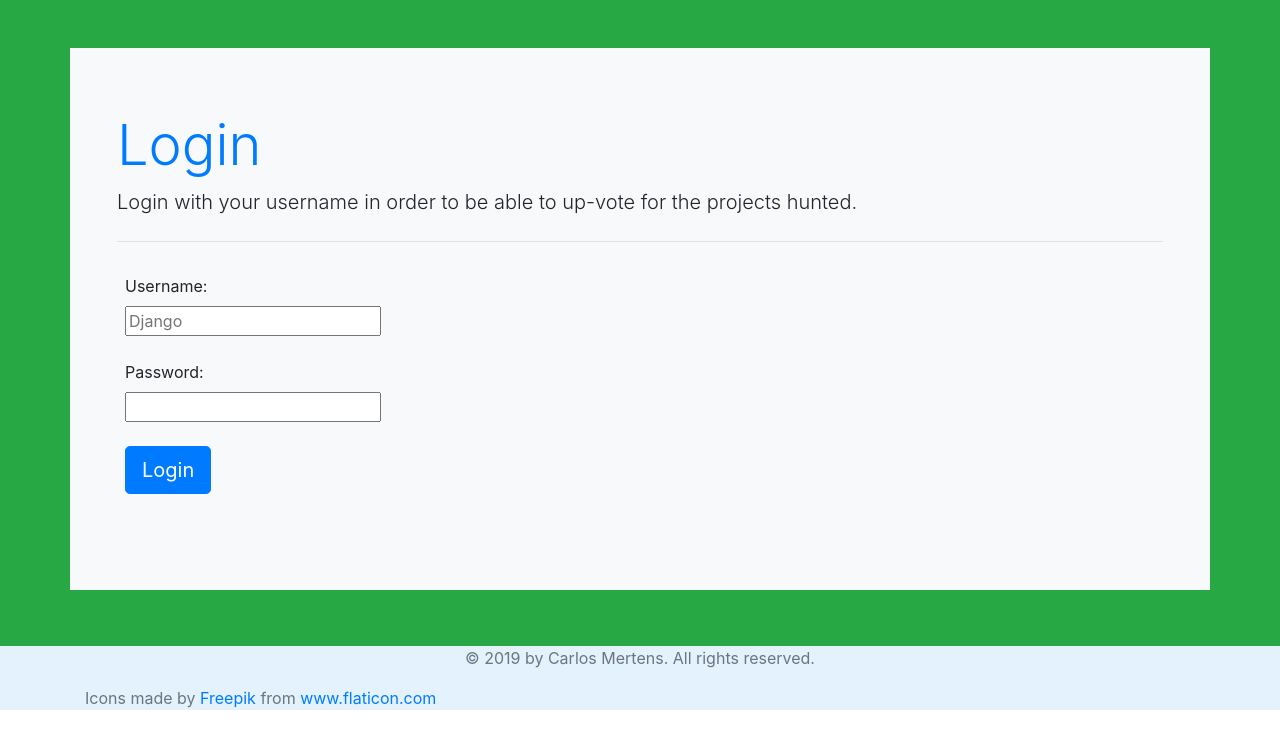
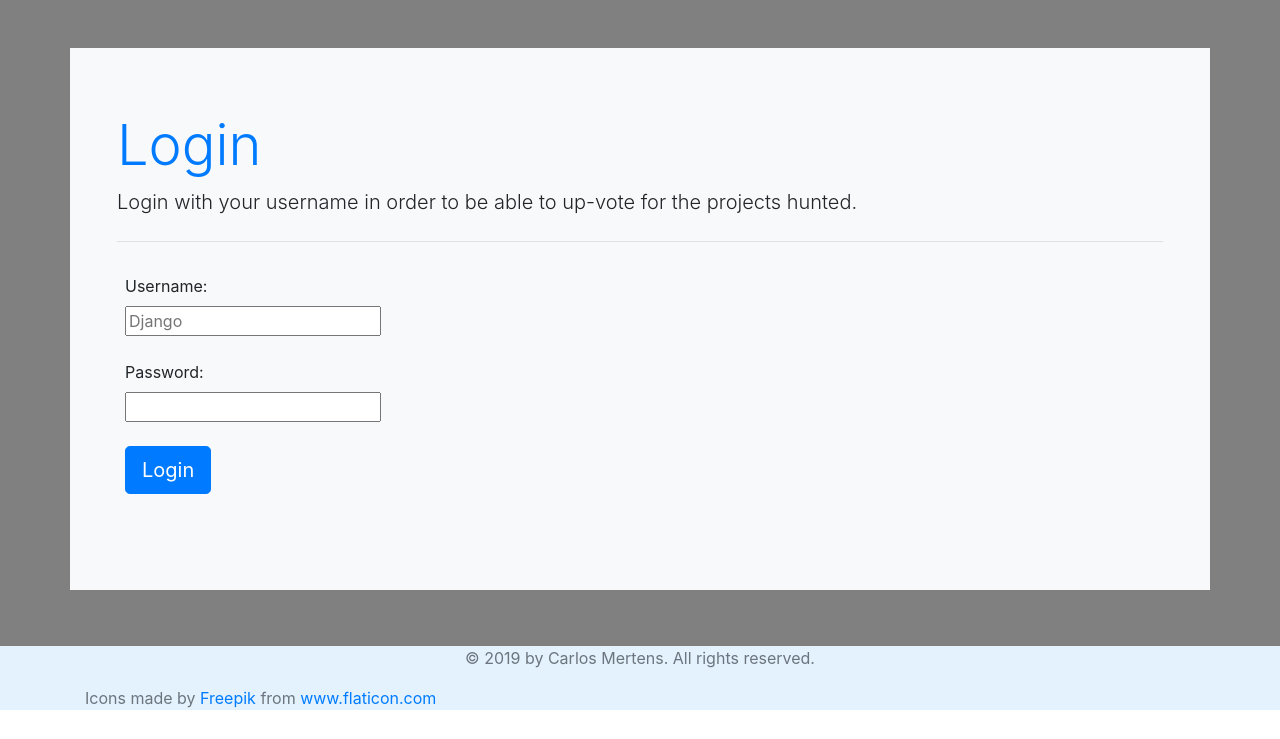
Before and after one commit to carlosmertens/productHunt, a Django app: page /accountApp/login in a window 1280 px wide. Shown: the part 61-800 px from the top of the page. Run offline with Django 3.2, Linux system fonts and the light colour scheme; some libraries are stand-ins or nearby versions.

Commit message:
Change background color

```diff
--- a/productHunt/templates/base.html
+++ b/productHunt/templates/base.html
@@ -54,7 +54,7 @@
     </header>
 
     <!-- MAIN -->
-    <main role="main" class="p-4 bg-success">
+    <main role="main" class="p-4" style="background-color:grey;">
       {% block content %} {% endblock %}
     </main>
 
```
